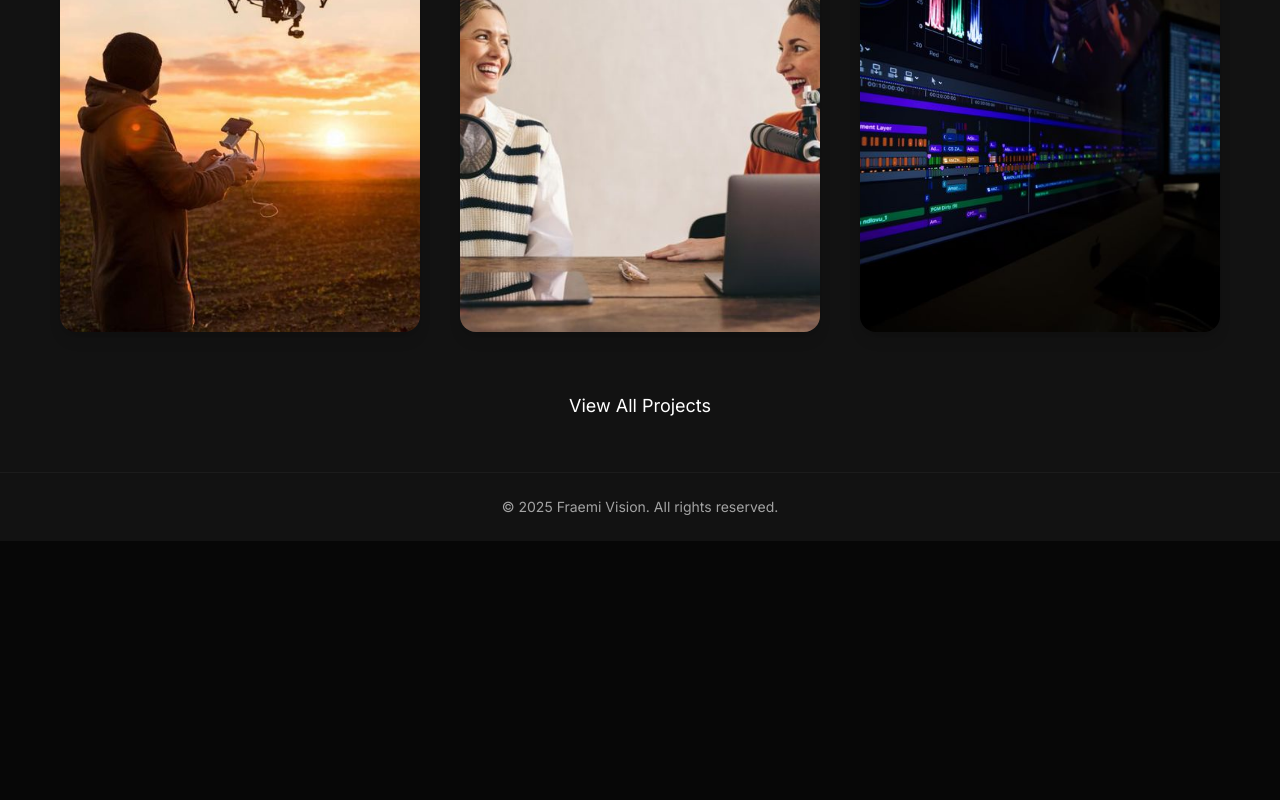
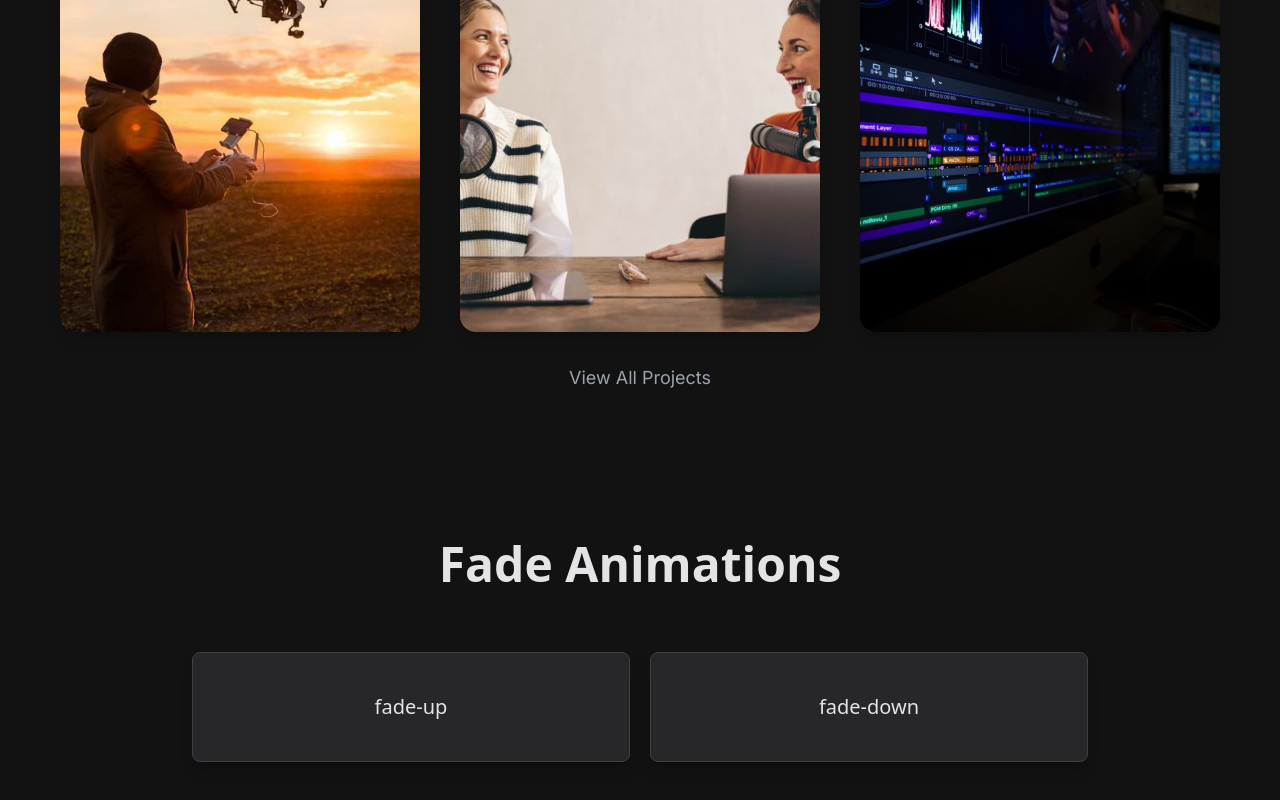
Before and after one commit to Sudharsan-28705/Fraemi-Vision, a Next.js app: page / in a window 1280 px wide. Shown: the part 1680-2480 px from the top of the page. Before the commit the page ends 2221 px from the top, so only its background shows below. Built offline with nearby package versions, Linux system fonts and the light colour scheme.

Commit message:
feedback

```diff
--- a/package.json
+++ b/package.json
@@ -36,6 +36,7 @@
     "@radix-ui/react-tabs": "^1.1.3",
     "@radix-ui/react-toast": "^1.2.6",
     "@radix-ui/react-tooltip": "^1.1.8",
+    "aos": "^2.3.4",
     "class-variance-authority": "^0.7.1",
     "clsx": "^2.1.1",
     "date-fns": "^3.6.0",
@@ -45,7 +46,7 @@
     "framer-motion": "^11.2.10",
     "genkit": "^1.14.1",
     "lucide-react": "^0.475.0",
-    "next": "15.3.3",
+    "next": "^15.5.2",
     "patch-package": "^8.0.0",
     "react": "^18.3.1",
     "react-day-picker": "^8.10.1",
@@ -58,6 +59,7 @@
     "zod": "^3.24.2"
   },
   "devDependencies": {
+    "@types/aos": "^3.0.7",
     "@types/node": "^20",
     "@types/react": "^18",
     "@types/react-dom": "^18",
--- a/src/app/globals.css
+++ b/src/app/globals.css
@@ -4,7 +4,7 @@
 
 *{
   scrollbar-width: none;
-  cursor: none; /* Hide default cursor */
+  /* cursor: none; */
 }
 
 *::-webkit-scrollbar {
--- a/src/app/page.tsx
+++ b/src/app/page.tsx
@@ -11,6 +11,8 @@ import { MotionConfig } from "framer-motion";
 import ScrollingLogoMarquee from "@/components/sections/scroll";
 import CountingNumberAnimation from "@/components/sections/company";
 import Cursor from "@/cursor";
+import Foot from "@/components/sections/footer";
+import Feedback from "@/components/sections/feedback";
 
 export default function Home() {
   const [isScrolled, setIsScrolled] = useState(false);
@@ -38,7 +40,10 @@ export default function Home() {
           <CountingNumberAnimation/>
           <ScrollingLogoMarquee/>
           <ProjectsSection/>
+          <Feedback/>
           {/* <ContactSection/> */}
+
+          <Foot/>
         </main>
         <footer className="bg-background border-t border-border/50">
           <div className="container mx-auto px-4 sm:px-6 lg:px-8 py-6 text-center text-muted-foreground text-sm">
--- /dev/null
+++ b/src/components/sections/feedback.tsx
@@ -0,0 +1,47 @@
+import React, { useEffect } from 'react';
+import AOS from 'aos';
+import 'aos/dist/aos.css'; // Import AOS styles
+
+export default function Feedback() {
+  // Initialize AOS library once the component has mounted
+  useEffect(() => {
+    AOS.init({
+      duration: 800,       // Animation duration
+      easing: 'ease-in-out', // Animation easing
+      once: false,           // Whether animation should happen only once
+    });
+  }, []); // Empty dependency array ensures this runs only once on mount
+
+  return (
+    <div className=" text-zinc-200 font-sans">
+      <div className="min-h-screen py-24 px-[5%] border-b border-zinc-800">
+
+        <h2
+          className="text-4xl md:text-5xl text-center mb-16 font-bold"
+          data-aos="zoom-in"
+        >
+          Fade Animations
+        </h2>
+
+        <div className="grid grid-cols-1 md:grid-cols-2 gap-5 max-w-4xl mx-auto">
+
+          <div
+            className="bg-zinc-800 border border-zinc-700 rounded-lg p-10 text-center text-xl shadow-lg shadow-black/20"
+            data-aos="fade-up"
+          >
+            fade-up
+          </div>
+
+          <div
+            className="bg-zinc-800 border border-zinc-700 rounded-lg p-10 text-center text-xl shadow-lg shadow-black/20"
+            data-aos="fade-down"
+          >
+            fade-down
+          </div>
+
+        </div>
+      </div>
+
+    </div>
+  );
+}
--- /dev/null
+++ b/src/components/sections/footer.jsx
@@ -0,0 +1,107 @@
+import React from 'react';
+
+import Logo from "@/components/logo.tsx";
+
+
+const FacebookIcon = () => (
+    <svg xmlns="http://www.w3.org/2000/svg" className="h-6 w-6" fill="currentColor" viewBox="0 0 24 24">
+        <path d="M12 2C6.48 2 2 6.48 2 12s4.48 10 10 10 10-4.48 10-10S17.52 2 12 2zm3.2 11.2h-2.4v6h-3.2v-6H8v-2.8h1.6V8.9c0-1.62 0.82-2.5 2.5-2.5h2.1v2.8h-1.3c-.55 0-.6.25-.6.6v1.3h1.9l-.3 2.8z"/>
+    </svg>
+);
+
+const TwitterIcon = () => (
+    <svg xmlns="http://www.w3.org/2000/svg" className="h-6 w-6" fill="currentColor" viewBox="0 0 24 24">
+        <path d="M12 2C6.48 2 2 6.48 2 12s4.48 10 10 10 10-4.48 10-10S17.52 2 12 2zm4.6 7.6c.01.15.01.3.01.46 0 4.67-3.55 10.05-10.05 10.05-1.99 0-3.85-.58-5.41-1.58.28.03.55.05.84.05 1.65 0 3.17-.56 4.38-1.5-1.54-.03-2.84-1.05-3.29-2.45.21.04.43.06.66.06.32 0 .63-.04.93-.12-1.61-.32-2.82-1.74-2.82-3.48v-.04c.47.26 1.01.42 1.58.44-.94-.63-1.56-1.7-1.56-2.92 0-.64.17-1.24.47-1.75 1.73 2.13 4.32 3.52 7.23 3.66-.06-.26-.09-.53-.09-.81 0-1.95 1.58-3.53 3.53-3.53.94 0 1.79.4 2.38 1.03.74-.15 1.45-.42 2.09-.8-.24.76-.76 1.4-1.43 1.8.66-.08 1.29-.26 1.88-.52-.44.65-.98 1.22-1.62 1.68z"/>
+    </svg>
+);
+
+const InstagramIcon = () => (
+     <svg xmlns="http://www.w3.org/2000/svg" className="h-6 w-6" fill="currentColor" viewBox="0 0 24 24">
+        <path d="M12 2C6.48 2 2 6.48 2 12s4.48 10 10 10 10-4.48 10-10S17.52 2 12 2zm4.6 12.8c0 .99-.81 1.8-1.8 1.8H9.2c-.99 0-1.8-.81-1.8-1.8V9.2c0-.99.81-1.8 1.8-1.8h5.6c.99 0 1.8.81 1.8 1.8v5.6zM12 10.8c-1.1 0-2 .9-2 2s.9 2 2 2 2-.9 2-2-.9-2-2-2zm3.8-2.6c-.44 0-.8.36-.8.8s.36.8.8.8.8-.36.8-.8-.36-.8-.8-.8z"/>
+    </svg>
+);
+
+const LocationIcon = () => (
+    <svg xmlns="http://www.w3.org/2000/svg" className="h-4 w-4 mr-2" fill="currentColor" viewBox="0 0 20 20">
+        <path fillRule="evenodd" d="M5.05 4.05a7 7 0 119.9 9.9L10 18.9l-4.95-4.95a7 7 0 010-9.9zM10 11a2 2 0 100-4 2 2 0 000 4z" clipRule="evenodd" />
+    </svg>
+);
+
+const MailIcon = () => (
+    <svg xmlns="http://www.w3.org/2000/svg" className="h-4 w-4 mr-2" fill="currentColor" viewBox="0 0 20 20">
+        <path d="M2.003 5.884L10 11.884l7.997-6M2 18h16V5l-8 5-8-5v13z" />
+    </svg>
+);
+
+const PhoneIcon = () => (
+    <svg xmlns="http://www.w3.org/2000/svg" className="h-4 w-4 mr-2" fill="currentColor" viewBox="0 0 20 20">
+        <path d="M2 3a1 1 0 011-1h2.153a1 1 0 01.986.836l.74 4.435a1 1 0 01-.54 1.06l-1.548.773a11.037 11.037 0 006.105 6.105l.774-1.548a1 1 0 011.059-.54l4.435.74a1 1 0 01.836.986V17a1 1 0 01-1 1h-2C7.82 18 2 12.18 2 5V3z" />
+    </svg>
+);
+
+
+// Main Footer Component
+export default function Foot() {
+    return (
+        <footer className=" text-gray-400 font-sans">
+            <div className="container mx-auto px-6 lg:px-8 py-12">
+
+                {/* Top Section: Logo and Description */}
+                <div className="mb-8">
+                    <a href="#" className="flex items-center">
+                        <Logo />
+                        <span className="text-white text-3xl font-bold ml-3">Fraemi Vision</span>
+                    </a>
+                    <p className="mt-4 max-w-md text-gray-400">
+                        We don't just capture vision; we build its legacy in every frame.
+                    </p>
+                </div>
+
+                {/* Middle Section: Navigation and Listen On */}
+                <div className="flex flex-col md:flex-row justify-between items-start md:items-center mb-8">
+                    <nav className="flex flex-wrap gap-x-6 gap-y-2 text-gray-300">
+                        <a href="/about" className="hover:text-white transition-colors">About Us</a>
+                        <span className="text-gray-600">|</span>
+                        <a href="#" className="hover:text-white transition-colors">Podcaster</a>
+                        <span className="text-gray-600">|</span>
+                        <a href="#" className="hover:text-white transition-colors">Programs</a>
+                        <span className="text-gray-600">|</span>
+                        <a href="#" className="hover:text-white transition-colors">Music Chart</a>
+                        <span className="text-gray-600">|</span>
+                        <a href="#" className="hover:text-white transition-colors">FAQ</a>
+                    </nav>
+
+                </div>
+
+                {/* Divider */}
+                <hr className="border-gray-800" />
+
+                {/* Bottom Section: Social, Copyright, and Contact */}
+                <div className="flex flex-col md:flex-row justify-between items-center text-sm pt-8">
+                    <div className="flex items-center space-x-4 mb-4 md:mb-0">
+                        <div className="flex space-x-3 text-gray-400">
+                           <a href="#" className="hover:text-white transition-colors"><FacebookIcon /></a>
+                           <a href="#" className="hover:text-white transition-colors"><TwitterIcon /></a>
+                           <a href="#" className="hover:text-white transition-colors"><InstagramIcon /></a>
+                        </div>
+                    </div>
+
+                    <div className="flex flex-wrap justify-center gap-x-6 gap-y-2">
+                        <div className="flex items-center ">
+                            <LocationIcon />
+                            <span className="hover:text-white transition-colors">Old No 9A New No 4, Kamarajar St, <br /> Ayodhya Colony, Velachery, Chennai - 600042</span>
+                        </div>
+                         <div className="flex items-center">
+                            <MailIcon />
+                            <span className="hover:text-white transition-colors">fraemivision@gmail.com</span>
+                        </div>
+                         <div className="flex items-center">
+                            <PhoneIcon />
+                            <span className="hover:text-white transition-colors">+91 90959 08303</span>
+                        </div>
+                    </div>
+                </div>
+            </div>
+        </footer>
+    );
+};
--- a/src/components/sections/projects-section.tsx
+++ b/src/components/sections/projects-section.tsx
@@ -110,10 +110,10 @@ export default function ProjectsSection() {
           ))}
         </div>
 
-        <div className="text-center mt-12">
+        <div className="text-center mt-5">
           <a
             href="#"
-            className="inline-flex items-center px-6 py-3 text-white rounded-md hover:text-primary/100 transition-colors duration-200 text-lg focus:outline-none focus:ring-2 focus:ring-offset-2 focus:ring-primary"
+            className="inline-flex items-center px-6 py-3 text-gray-400 rounded-md hover:text-primary/50 transition-colors duration-200 text-lg focus:outline-none focus:ring-2 focus:ring-offset-2 focus:ring-primary"
           >
             View All Projects
           </a>
```
Also changed, not shown: 1 other file (tests, documents, lock files or other folders).
